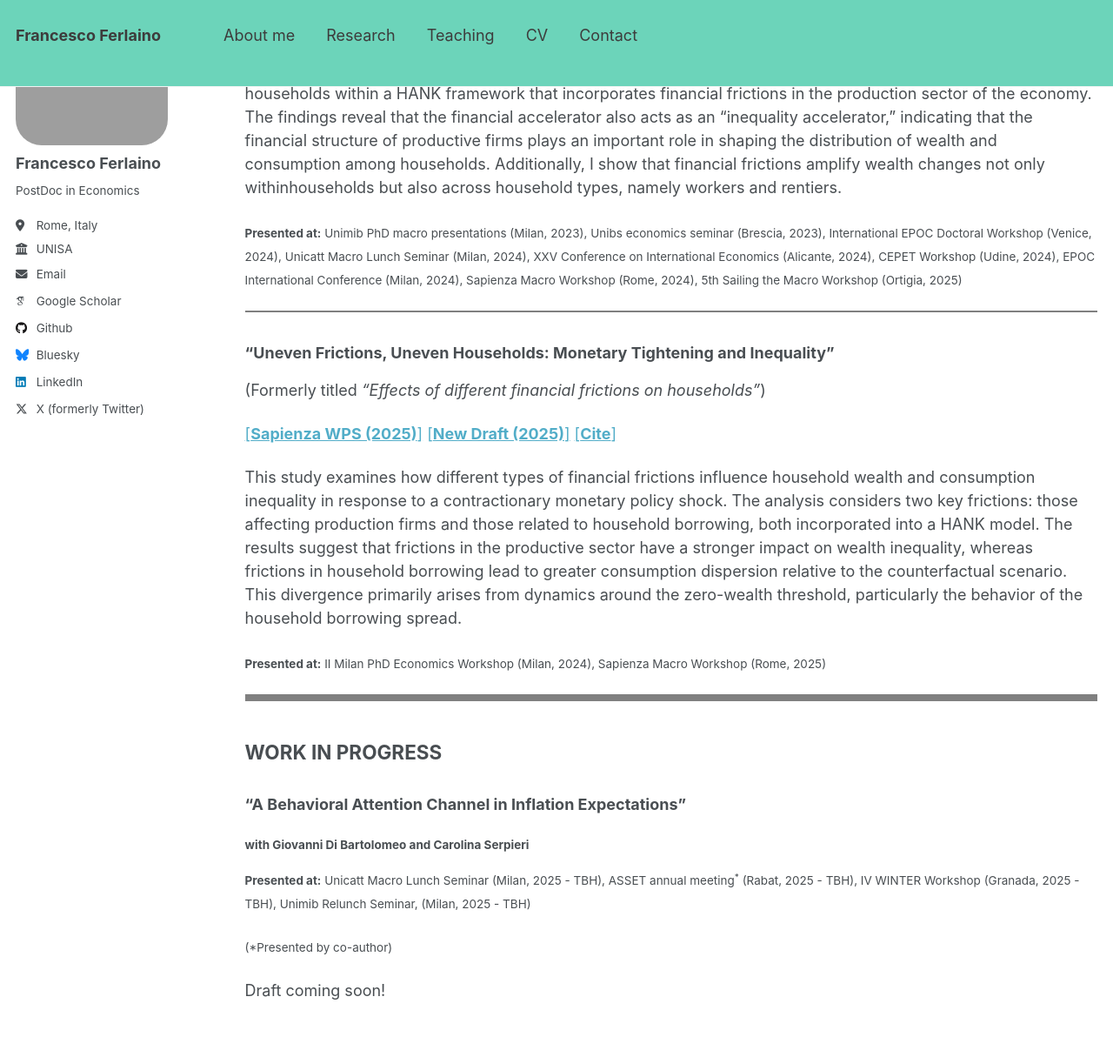
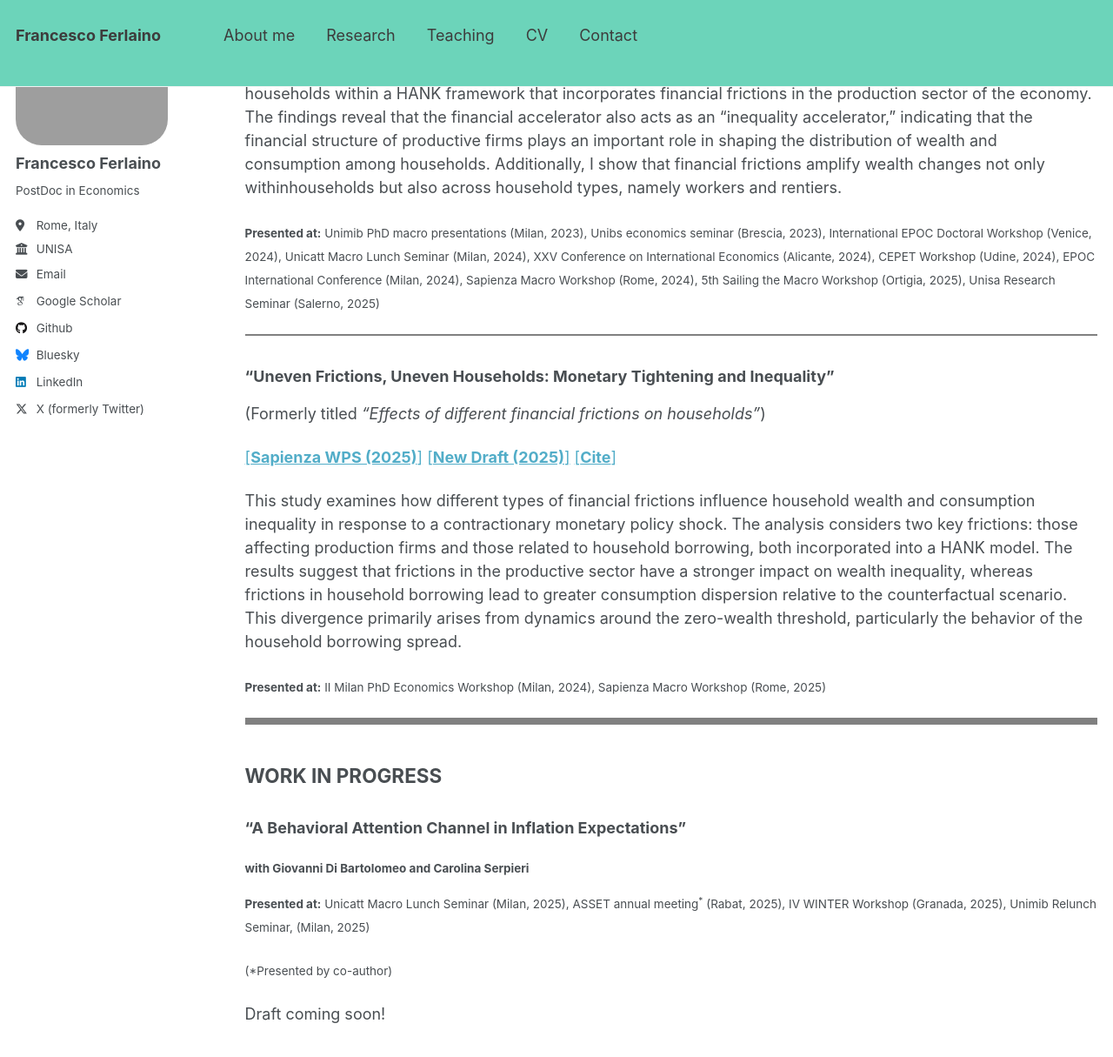
Before and after one commit to fraferla/fraferla.github.io, a Jekyll site: the page built from _pages/research.md, in a window 1280 px wide and 1400 px high, scrolled down 295 px. Shown: the top 1215 px of the window at 87% size. Built offline with Jekyll 4.4.1, drawn with Linux system fonts in a browser that asks for light colours; some web fonts are replaced.

Commit message:
miscellanea

```diff
--- a/_pages/research.md
+++ b/_pages/research.md
@@ -16,7 +16,7 @@ author_profile: true
 
 This study investigates the redistribution effects of a contractionary conventional monetary policy shock on households within a HANK framework that incorporates financial frictions in the production sector of the economy. The findings reveal that the financial accelerator also acts as an “inequality accelerator,” indicating that the financial structure of productive firms plays an important role in shaping the distribution of wealth and consumption among households. Additionally, I show that financial frictions amplify wealth changes not only withinhouseholds but also across household types, namely workers and rentiers.
 
-<small>**Presented at:** Unimib PhD macro presentations (Milan, 2023), Unibs economics seminar (Brescia, 2023), International EPOC Doctoral Workshop (Venice, 2024), Unicatt Macro Lunch Seminar (Milan, 2024), XXV Conference on International Economics (Alicante, 2024), CEPET Workshop (Udine, 2024), EPOC International Conference (Milan, 2024), Sapienza Macro Workshop (Rome, 2024), 5th Sailing the Macro Workshop (Ortigia, 2025)<small>
+<small>**Presented at:** Unimib PhD macro presentations (Milan, 2023), Unibs economics seminar (Brescia, 2023), International EPOC Doctoral Workshop (Venice, 2024), Unicatt Macro Lunch Seminar (Milan, 2024), XXV Conference on International Economics (Alicante, 2024), CEPET Workshop (Udine, 2024), EPOC International Conference (Milan, 2024), Sapienza Macro Workshop (Rome, 2024), 5th Sailing the Macro Workshop (Ortigia, 2025), Unisa Research Seminar (Salerno, 2025)<small>
 
 
 
@@ -49,7 +49,7 @@ This study examines how different types of financial frictions influence househo
 
 #### with Giovanni Di Bartolomeo and Carolina Serpieri
 
-<small>**Presented at:** Unicatt Macro Lunch Seminar (Milan, 2025 - TBH), ASSET annual meeting<sup>*</sup> (Rabat, 2025 - TBH), IV WINTER Workshop (Granada, 2025 - TBH), Unimib Relunch Seminar, (Milan, 2025 - TBH) <small>
+<small>**Presented at:** Unicatt Macro Lunch Seminar (Milan, 2025), ASSET annual meeting<sup>*</sup> (Rabat, 2025), IV WINTER Workshop (Granada, 2025), Unimib Relunch Seminar, (Milan, 2025) <small>
 
 <small>(*Presented by co-author)<small>
 
```
Also changed, not shown: _pages/teaching.md (+2 -0 lines).
